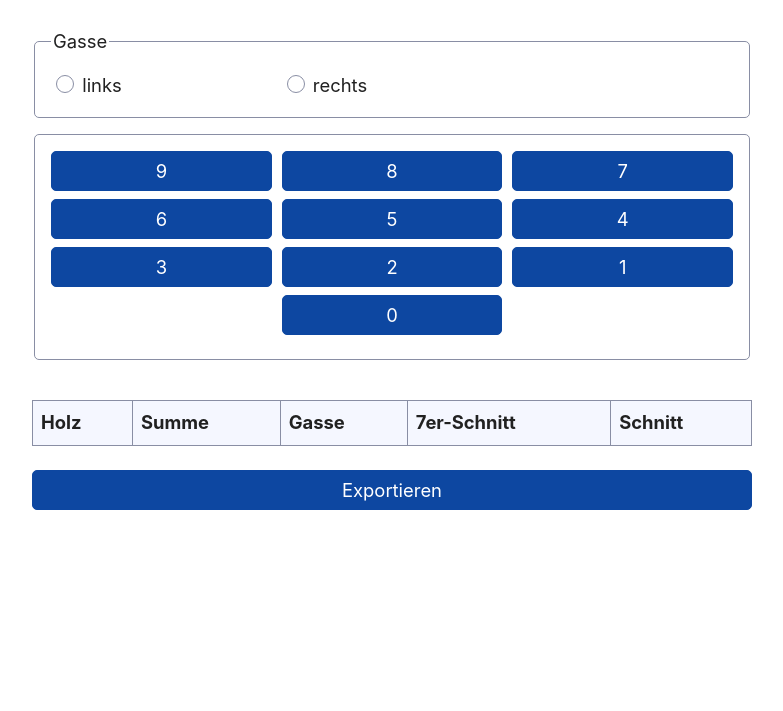
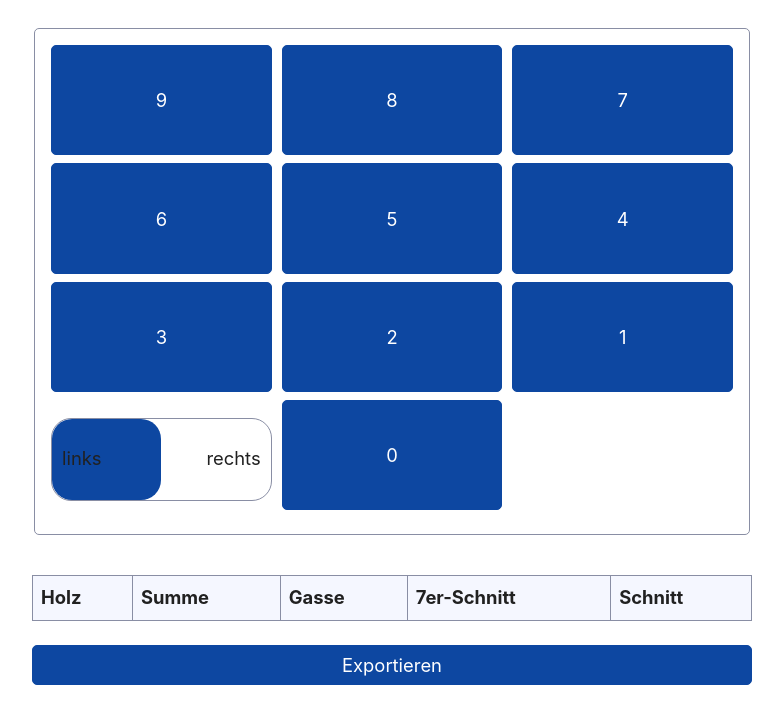
Before and after one commit to jfr3000/nine-pin-bowling-score-tracker, a website: page index.html in a window 1280 px wide. Shown: the part 89-800 px from the top of the page, without its empty margins (248-1031 px from the left). Drawn offline with nearby package versions, Linux system fonts and the light colour scheme.

Commit message:
Add lane toggle

```diff
--- a/index.html
+++ b/index.html
@@ -6,24 +6,25 @@
   <script src="index.js"></script>
 </head>
 
-<body x-data="{selectedLane: null, results: []}">
+<body x-data="{isRightLaneSelected: false, results: []}">
   <h1>Kegel-Tracker</h1>
-  <fieldset class="score-element">
-    <legend>Gasse</legend>
-    <div>
-      <input type="radio" id="left-lane" name="selectedLane" value="left" x-model="selectedLane" required />
-      <label for="left-lane" x-text="labels.left"></label>
-    </div>
-    <div>
-      <input type="radio" id="right-lane" name="selectedLane" value="right" x-model="selectedLane" required />
-      <label for="right-lane" x-text="labels.right"></label>
-    </div>
-  </fieldset>
 
   <fieldset class="score-element">
     <template x-for="i in [...Array(10).keys()].reverse()">
-      <button x-text="i" class="score-button" @click="addResult(selectedLane, i, results)" />
+      <button
+        x-text="i"
+        class="score-button"
+        @click="addResult(isRightLaneSelected ? 'right' : 'left' , i, results)"
+      />
     </template>
+    <label class="toggle-container">
+      <input type="checkbox" x-model="isRightLaneSelected">
+      <span class="slider"></span>
+      <div class="labels">
+          <span class="left-label" x-text="labels.left">Left</span>
+        <span class="right-label" x-text="labels.right">Right</span>
+      </div>
+  </label>
   </fieldset>
 
   <table id="results-table" x-data="results">
--- a/styles.css
+++ b/styles.css
@@ -25,6 +25,7 @@
 
 /* Dark theme */
 @media (prefers-color-scheme: dark) {
+
   :root,
   ::backdrop {
     color-scheme: dark;
@@ -39,6 +40,7 @@
     --preformatted: #ccc;
     --disabled: #111;
   }
+
   /* Add a bit of transparency so light media isn't so glaring in dark mode */
   img,
   video {
@@ -47,7 +49,9 @@
 }
 
 /* Reset box-sizing */
-*, *::before, *::after {
+*,
+*::before,
+*::after {
   box-sizing: border-box;
 }
 
@@ -77,12 +81,13 @@ body {
   grid-template-columns: 1fr min(45rem, 90%) 1fr;
   margin: 0;
 }
-body > * {
+
+body>* {
   grid-column: 2;
 }
 
 /* Make the header bg full width, but the content inline with body */
-body > header {
+body>header {
   background-color: var(--accent-bg);
   border-bottom: 1px solid var(--border);
   text-align: center;
@@ -90,16 +95,16 @@ body > header {
   grid-column: 1 / -1;
 }
 
-body > header > *:only-child {
+body>header>*:only-child {
   margin-block-start: 2rem;
 }
 
-body > header h1 {
+body>header h1 {
   max-width: 1200px;
   margin: 1rem auto;
 }
 
-body > header p {
+body>header p {
   max-width: 40rem;
   margin: 1rem auto;
 }
@@ -109,7 +114,7 @@ main {
   padding-top: 1.5rem;
 }
 
-body > footer {
+body>footer {
   margin-top: 4rem;
   padding: 2rem 1rem 1.5rem 1rem;
   color: var(--text-light);
@@ -150,7 +155,13 @@ p {
 }
 
 /* Prevent long strings from overflowing container */
-p, h1, h2, h3, h4, h5, h6 {
+p,
+h1,
+h2,
+h3,
+h4,
+h5,
+h6 {
   overflow-wrap: break-word;
 }
 
@@ -192,7 +203,8 @@ a:hover {
 
 button,
 .button,
-a.button, /* extra specificity to override a */
+a.button,
+/* extra specificity to override a */
 input[type="submit"],
 input[type="reset"],
 input[type="button"],
@@ -240,25 +252,23 @@ label[type="button"]:hover {
 
 .button:focus-visible,
 button:focus-visible:where(:enabled),
-input:enabled:focus-visible:where(
-  [type="submit"],
+input:enabled:focus-visible:where([type="submit"],
   [type="reset"],
-  [type="button"]
-) {
+  [type="button"]) {
   outline: 2px solid var(--accent);
   outline-offset: 1px;
 }
 
 /* Format navigation */
-header > nav {
+header>nav {
   font-size: 1rem;
   line-height: 2;
   padding: 1rem 0 0 0;
 }
 
 /* Use flexbox to allow items to wrap, as needed */
-header > nav ul,
-header > nav ol {
+header>nav ul,
+header>nav ol {
   align-content: space-around;
   align-items: center;
   display: flex;
@@ -271,13 +281,13 @@ header > nav ol {
 }
 
 /* List items are inline elements, make them behave more like blocks */
-header > nav ul li,
-header > nav ol li {
+header>nav ul li,
+header>nav ol li {
   display: inline-block;
 }
 
-header > nav a,
-header > nav a:visited {
+header>nav a,
+header>nav a:visited {
   margin: 0 0.5rem 1rem 0.5rem;
   border: 1px solid var(--border);
   border-radius: var(--standard-border-radius);
@@ -287,9 +297,9 @@ header > nav a:visited {
   text-decoration: none;
 }
 
-header > nav a:hover,
-header > nav a.current,
-header > nav a[aria-current="page"] {
+header>nav a:hover,
+header>nav a.current,
+header>nav a[aria-current="page"] {
   border-color: var(--accent);
   color: var(--accent);
   cursor: pointer;
@@ -297,7 +307,7 @@ header > nav a[aria-current="page"] {
 
 /* Reduce nav side on mobile */
 @media only screen and (max-width: 720px) {
-  header > nav a {
+  header>nav a {
     border: none;
     padding: 0;
     text-decoration: underline;
@@ -306,7 +316,10 @@ header > nav a[aria-current="page"] {
 }
 
 /* Consolidate box styling */
-aside, details, pre, progress {
+aside,
+details,
+pre,
+progress {
   background-color: var(--accent-bg);
   border: 1px solid var(--border);
   border-radius: var(--standard-border-radius);
@@ -320,6 +333,7 @@ aside {
   margin-inline-start: 15px;
   float: right;
 }
+
 *[dir="rtl"] aside {
   float: left;
 }
@@ -333,7 +347,9 @@ aside {
   }
 }
 
-article, fieldset, dialog {
+article,
+fieldset,
+dialog {
   border: 1px solid var(--border);
   padding: 1rem;
   border-radius: var(--standard-border-radius);
@@ -355,13 +371,13 @@ section {
 }
 
 /* Don't double separators when chaining sections */
-section + section,
+section+section,
 section:first-child {
   border-top: 0;
   padding-top: 0;
 }
 
-section + section {
+section+section {
   margin-top: 0;
 }
 
@@ -382,15 +398,15 @@ summary {
   word-break: break-all;
 }
 
-details[open] > summary + * {
+details[open]>summary+* {
   margin-top: 0;
 }
 
-details[open] > summary {
+details[open]>summary {
   margin-bottom: 0.5rem;
 }
 
-details[open] > :last-child {
+details[open]> :last-child {
   margin-bottom: 0;
 }
 
@@ -400,7 +416,7 @@ table {
   margin: 1.5rem 0;
 }
 
-figure > table {
+figure>table {
   width: max-content;
   margin: 0;
 }
@@ -442,6 +458,7 @@ button,
   max-width: 100%;
   display: inline-block;
 }
+
 textarea,
 select,
 input {
@@ -449,9 +466,11 @@ input {
   background-color: var(--bg);
   border: 1px solid var(--border);
 }
+
 label {
   display: block;
 }
+
 textarea:not([cols]) {
   width: 100%;
 }
@@ -465,6 +484,7 @@ select:not([multiple]) {
   background-repeat: no-repeat;
   padding-inline-end: 25px;
 }
+
 *[dir="rtl"] select:not([multiple]) {
   background-position: 10px, 15px;
 }
@@ -477,8 +497,8 @@ input[type="radio"] {
   width: min-content;
 }
 
-input[type="checkbox"] + label,
-input[type="radio"] + label {
+input[type="checkbox"]+label,
+input[type="radio"]+label {
   display: inline-block;
 }
 
@@ -506,6 +526,7 @@ input[type="checkbox"]:checked::after {
   font-size: 1.8em;
   transform: rotate(45deg);
 }
+
 input[type="radio"]:checked::after {
   /* creates a colored circle for the checked radio button  */
   content: " ";
@@ -521,6 +542,7 @@ input[type="radio"]:checked::after {
 
 /* Makes input fields wider on smaller screens */
 @media only screen and (max-width: 720px) {
+
   textarea,
   select,
   input {
@@ -531,7 +553,7 @@ input[type="radio"]:checked::after {
 /* Set a height for color input */
 input[type="color"] {
   height: 2.5rem;
-  padding:  0.2rem;
+  padding: 0.2rem;
 }
 
 /* do not show border around file selector button */
@@ -571,8 +593,8 @@ figure {
   overflow-x: auto;
 }
 
-figure > img,
-figure > picture > img {
+figure>img,
+figure>picture>img {
   display: block;
   margin-inline: auto;
 }
@@ -601,7 +623,7 @@ cite {
 }
 
 dt {
-    color: var(--text-light);
+  color: var(--text-light);
 }
 
 /* Use mono font for code elements */
@@ -688,7 +710,8 @@ dialog::backdrop {
 
 /* Superscript & Subscript */
 /* Prevent scripts from affecting line-height. */
-sup, sub {
+sup,
+sub {
   vertical-align: baseline;
   position: relative;
 }
@@ -720,3 +743,51 @@ sub {
 button.score-button:last-of-type {
   grid-column: 2;
 }
+
+.toggle-container {
+  position: relative;
+  height: 70%;
+  align-self: center;
+  border: 1px solid var(--border);
+  border-radius: 20px;
+  transition: background-color 0.4s;
+  grid-column: 1;
+  grid-row: 4
+}
+
+.toggle-container input {
+  opacity: 0;
+  width: 0;
+  height: 0;
+}
+
+.slider {
+  position: absolute;
+  top: 0;
+  left: 0;
+  width: 50%;
+  height: 100%;
+  background-color: var(--accent);
+  border-radius: 20px;
+  transition: transform 0.4s;
+}
+
+.labels {
+  position: absolute;
+  top: 0;
+  width: 100%;
+  height: 100%;
+  display: flex;
+  align-items: center;
+  justify-content: space-between;
+  padding: 0 10px;
+  pointer-events: none;
+}
+
+.toggle-container input:checked+.slider {
+  transform: translateX(100%);
+}
+
+fieldset.score-element button {
+  aspect-ratio: 2/1;
+}
```
